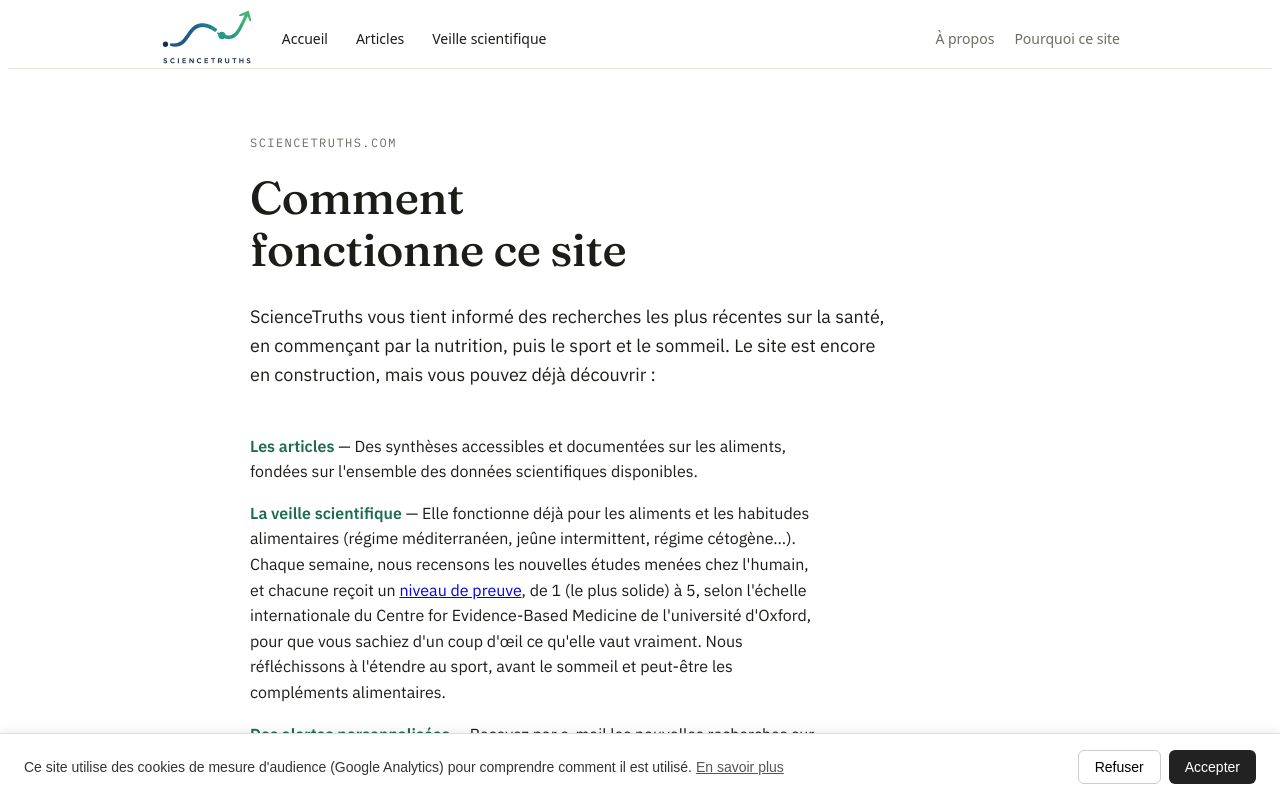
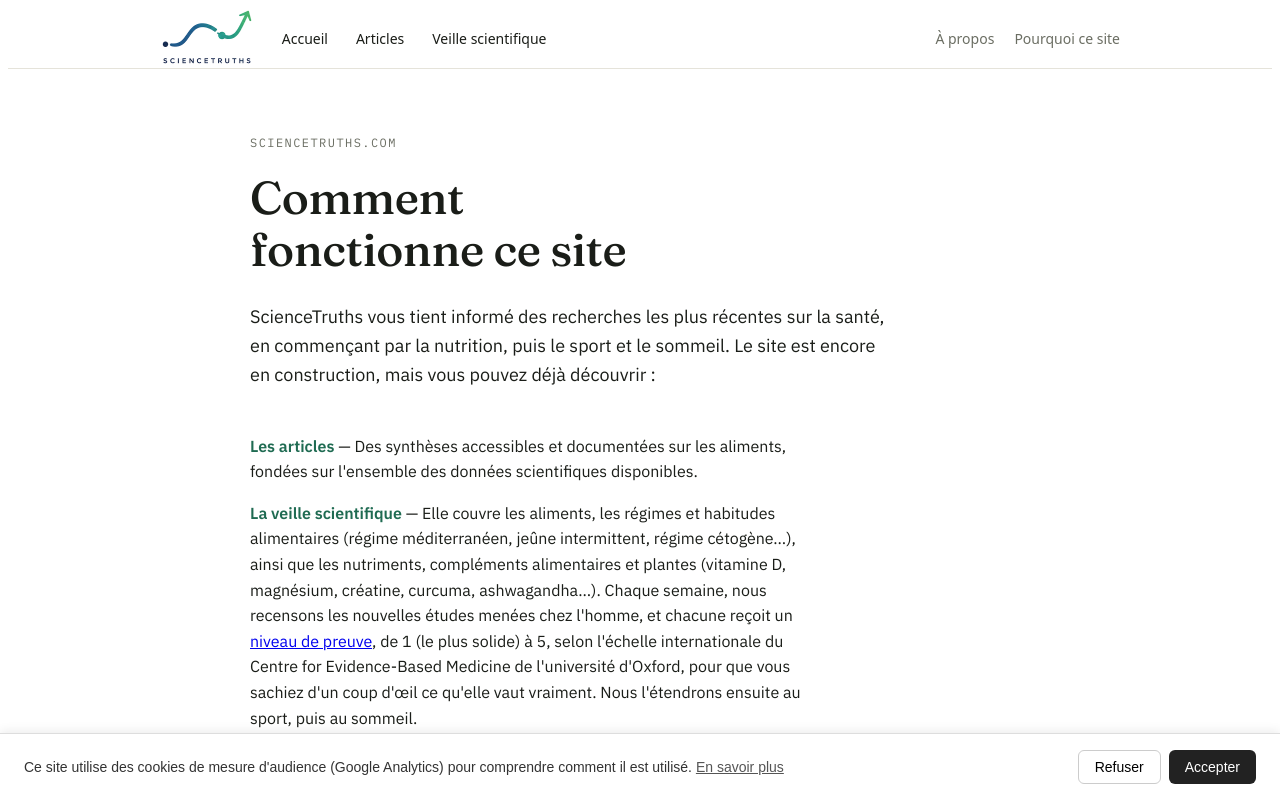
Before and after one commit to bruno13198/santeetlongevite, a Next.js app: page / in a window 1280 px wide. Shown: the top 800 px of the page. Built offline with nearby package versions, Linux system fonts and the light colour scheme; no server answers; the database is empty.

Commit message:
Revise scientific monitoring section for clarity and scope
Updated the scientific monitoring section to include additional topics such as nutrients, dietary supplements, and plants, while also clarifying the future expansion plans.

```diff
--- a/app/page.js
+++ b/app/page.js
@@ -93,15 +93,14 @@ export default async function Home() {
             aliments, fondées sur l'ensemble des données scientifiques disponibles.
           </p>
           <p className={styles.introItem}>
-            <strong>La veille scientifique</strong> — Elle fonctionne déjà pour les aliments et
-            les habitudes alimentaires (régime méditerranéen, jeûne intermittent, régime
-            cétogène…). Chaque semaine, nous recensons les nouvelles études menées chez l'humain,
-            et chacune reçoit un <Link href="/niveaux-de-preuve">niveau de preuve</Link>, de 1
-            (le plus solide) à 5, selon l'échelle internationale du Centre for Evidence-Based
-            Medicine de l'université d'Oxford, pour que vous sachiez d'un coup d'œil ce
-            qu'elle vaut vraiment.
-            Nous réfléchissons à l'étendre au sport, avant le sommeil et peut-être les compléments
-            alimentaires.
+            <strong>La veille scientifique</strong> — Elle couvre les aliments, les régimes et
+            habitudes alimentaires (régime méditerranéen, jeûne intermittent, régime cétogène…),
+            ainsi que les nutriments, compléments alimentaires et plantes (vitamine D, magnésium,
+            créatine, curcuma, ashwagandha…). Chaque semaine, nous recensons les nouvelles études
+            menées chez l'homme, et chacune reçoit un <Link href="/niveaux-de-preuve">niveau de
+            preuve</Link>, de 1 (le plus solide) à 5, selon l'échelle internationale du Centre for
+            Evidence-Based Medicine de l'université d'Oxford, pour que vous sachiez d'un coup d'œil
+            ce qu'elle vaut vraiment. Nous l'étendrons ensuite au sport, puis au sommeil.
           </p>
           <p className={styles.introItem}>
             <strong>Des alertes personnalisées</strong> — Recevez par e-mail les nouvelles
```
